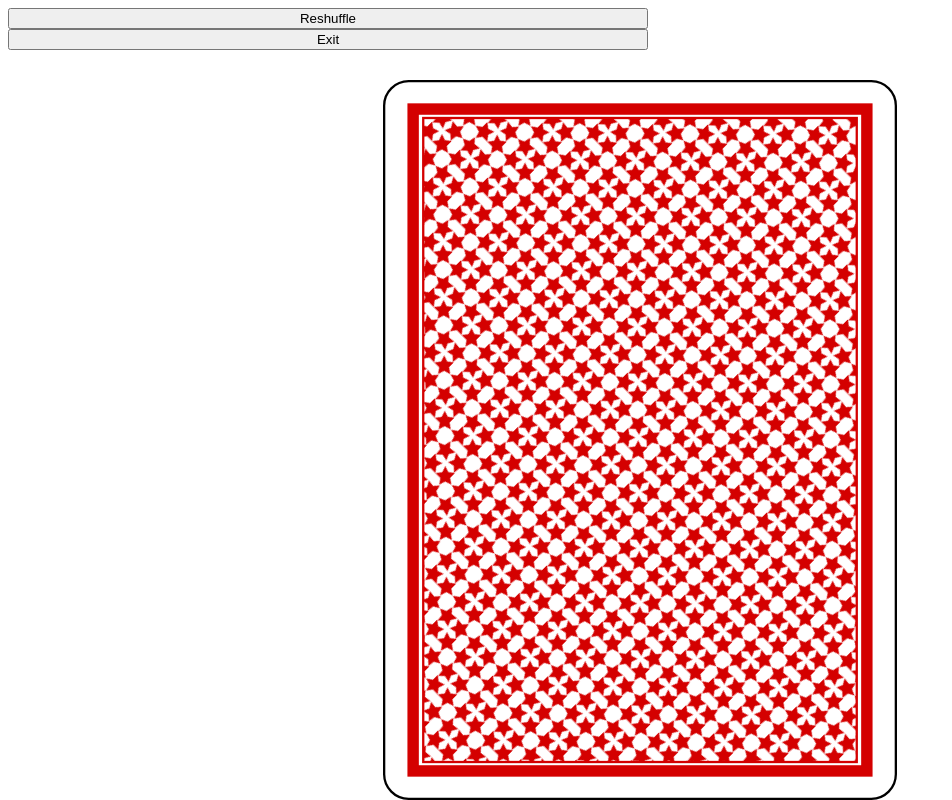
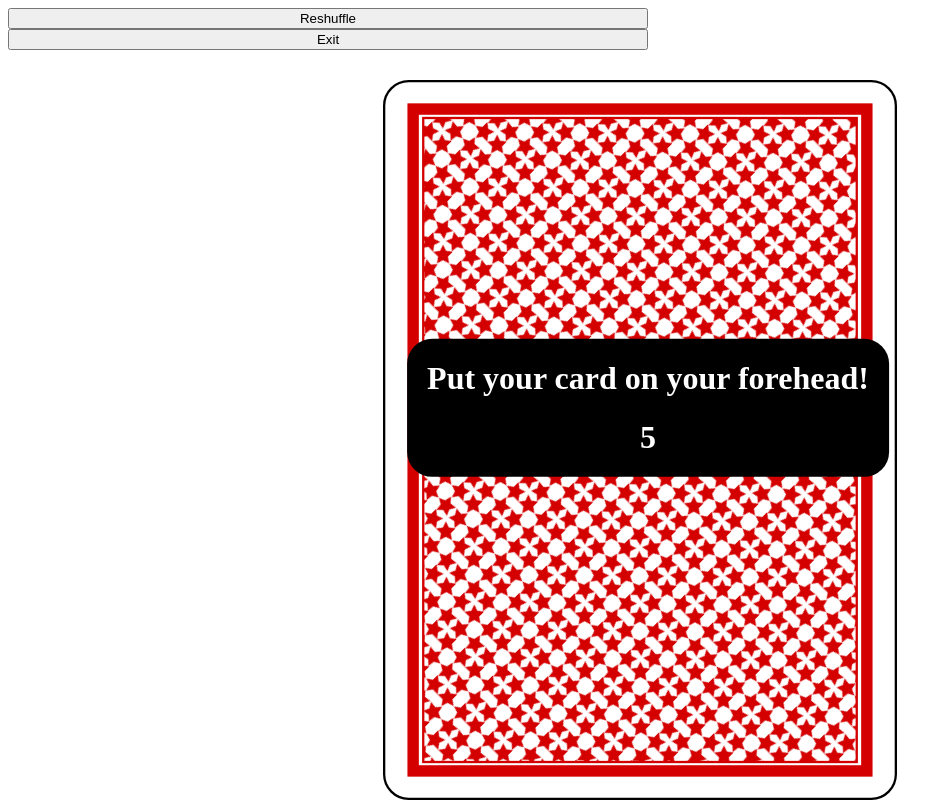
Before and after one commit to JohnHKoh/indian-poker, a website with bundled scripts: page pages/inGame.html in a window 1280 px wide. Shown: the whole page, without its empty margins (0-952 px from the left). Built offline with nearby package versions, Linux system fonts and the light colour scheme.

Commit message:
Added countdown before showing card

```diff
--- a/pages/css/cards.css
+++ b/pages/css/cards.css
@@ -33,6 +33,19 @@ html,body {
 
 .header {
 	height: 10%;
+}
+
+.text-block {
+	text-align: center;
+	position: absolute;
+	top: 50%;
+	left: 50%;
+	transform: translate(-50%, -50%);
+	border-radius: 25px;
+	padding-left: 20px;
+	padding-right: 20px;
+	background-color: black;
+	color: white;
 }
 
 /*
--- a/pages/inGame.html
+++ b/pages/inGame.html
@@ -3,7 +3,13 @@
     <button id="exit" type="button" class="btn btn-danger btn-half">Exit</button>
 </div>
     <div class="row justify-content-center">
-        <img id='card' class='card' src='cards/RED_BACK.svg'>
+        <div class="card-box">
+            <img id='card' class='card' src='cards/RED_BACK.svg'>
+            <div id='instructions' class="text-block">
+                <h1>Put your card on your forehead!</h1>
+                <h1 id="countdown">5</h1>
+            </div>
+        </div>
     </div>
 
 <link rel="stylesheet" type="text/css" href="css/cards.css">
```
Also changed, not shown: pages/js/game.js (+13 -4 lines).
